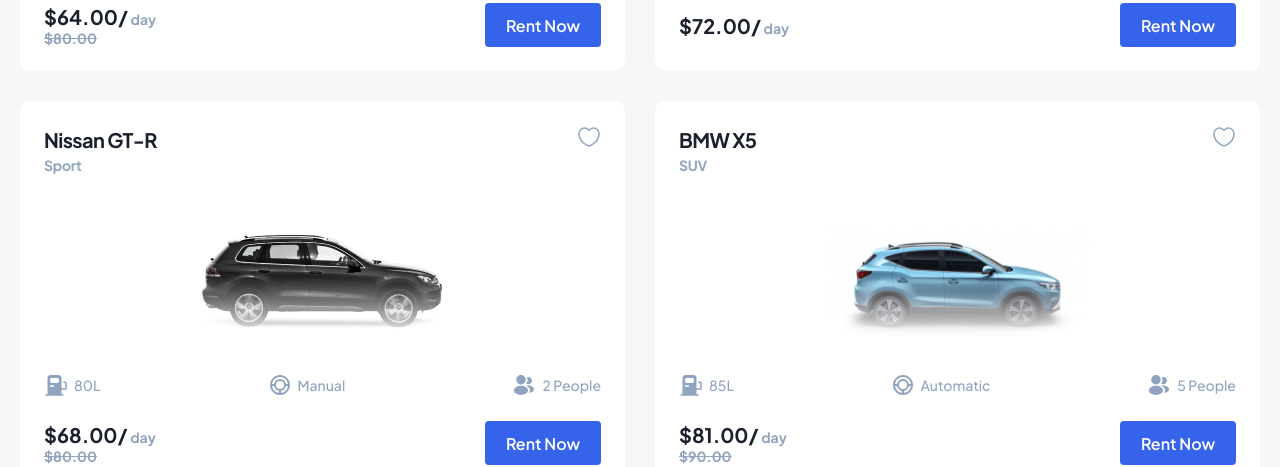
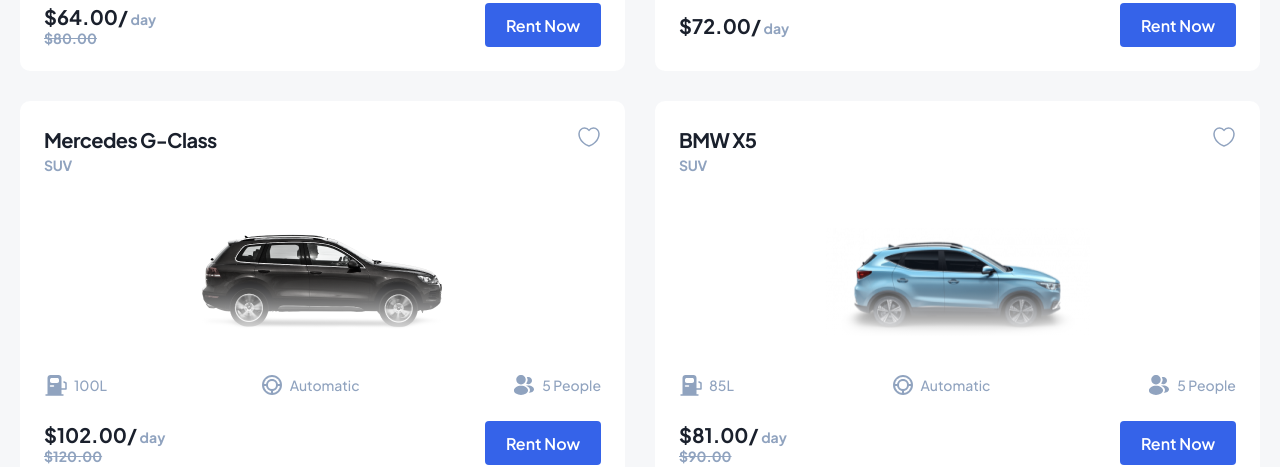
Before and after one commit to Tahir-Mehrekule/Morent, a React (Vite) app: page /details/1 in a window 1280 px wide. Shown: the part 3160-3627 px from the top of the page. Built offline with nearby package versions, Linux system fonts and the light colour scheme.

Commit message:
araç isminde ki sorun giderildi

```diff
--- a/src/constants/index.js
+++ b/src/constants/index.js
@@ -84,12 +84,12 @@
   },
   {
     id: 7,
-    name: "Nissan GT-R",
-    category: "Sport",
-    fuelCapacity: "80L",
-    transmission: "Manual",
-    people: "2",
-    price: 80.0,
+    name: "Mercedes G-Class",
+    category: "SUV",
+    fuelCapacity: "100L",
+    transmission: "Automatic",
+    people: "5",
+    price: 120.0,
     discountRatio: 15,
     imageUrl: car7,
     liked: false,
```
